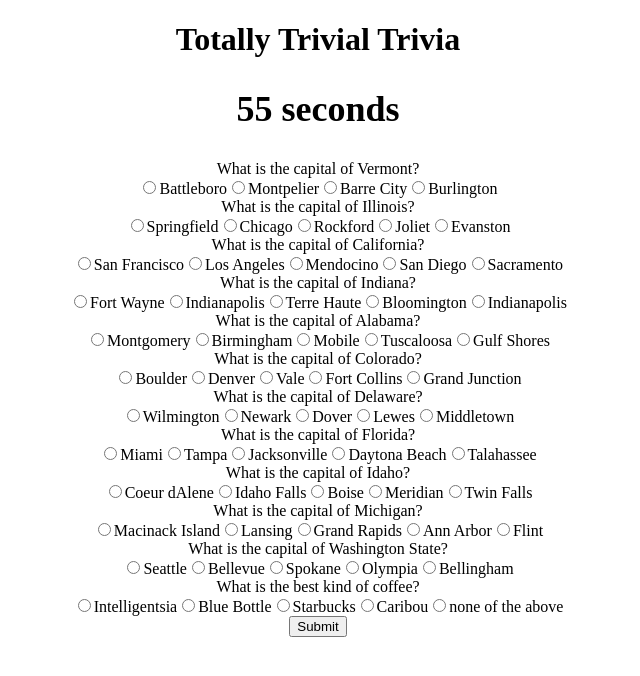
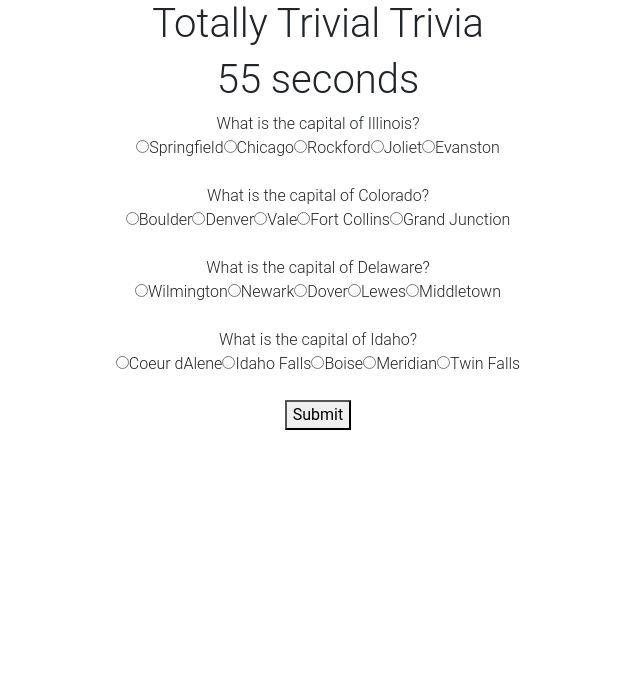
Before and after one commit to danielp28/TriviaGame, a plain HTML site: page index.html in a window 1280 px wide. Shown: the whole page, without its empty margins (322-962 px from the left). Drawn offline with nearby package versions, Linux system fonts and the light colour scheme.

Commit message:
added bootstrap cdn adn DRY'd my js a little

```diff
--- a/assets/javascript/app.js
+++ b/assets/javascript/app.js
@@ -2,8 +2,7 @@
 $( document ).ready(function() {
 
     // this game object holds all of the questions, possible answers, and then the index of the correct answer for each
-        var game = {
-            questions: [
+           var questions = [
             {
                    question: 'What is the capital of Vermont?',
                    possibles: ['Battleboro', 'Montpelier', 'Barre City', 'Burlington'],
@@ -66,54 +65,33 @@ $( document ).ready(function() {
                 id: 'question-twelve',
                 answer: 4
             }
-            ]}
+            ]
 
-        // test
-        var message = 'Game Over!';
-        // var $message = $('#message');
-        // test
 
-    // This initializes the button that starts the game
-        $(".startGame").on("click", function (){
-    // when the start button clicked, the div with the questions that was hidden is shown
-            $('.wrapper').show();
-            console.log('hello');
 
-            $(this).hide();
-        });
-
-        // These events start the timer: set the number of seconds the guesser has
-        var number = 60;
+        var timeRemaining = 60;
         $('#time-remaining').on('click', run);
 
-        // This function enables the number of seconds to decrease with time, and to display
+        // This function enables the timeRemaining of seconds to decrease with time, and to display
         // the result of that decrease until time is up.
         function decrement(){
-            // Decrease number by one.
-            number--;
-            // Show the number in the #time-remaining div.
-            $('#time-remaining').html('<h2>' + number + " seconds"+'</h2>');
-            // When the number is equal to zero,
-            if (number === 0){
+            // Decrease timeRemaining by one.
+            timeRemaining--;
+            // Show the timeRemaining in the #time-remaining div.
+            $('#time-remaining').text(timeRemaining + " seconds");
+            // When the timeRemaining is equal to zero,
+            if (!timeRemaining){
             // run the stop function.
             stop();
             // Alert the user that time is up. Update the innerHTML of the message
            // div to say 'Game Over!'
-            // alert('Time Up!')
-           lalert('time up!');
+            alert('time up!');
             checkAnswers();
             }
         }
-        // test
-        // writes the win or lose message
-            // function writeMessage (){
-            // 	// updates the contents of the message div
-            // 	$message.html(message);
-            // }
-        // test
 
         // the run function sets the spacing of the decrement function's time interval so that
-        // it can be equal to a second per number decrement.
+        // it can be equal to a second per timeRemaining decrement.
         function run(){
             counter = setInterval(decrement, 1000);
         }
@@ -132,7 +110,7 @@ $( document ).ready(function() {
     function formTemplate(data) {
     // the first variable relates the form field for question with the data in the object for
     // each question so that the questions can be inputed into that form field
-        var qString = "<form id='questionOne'>"+ data.question +"<br>";
+        var qString = "<form id='questionOne'>"+ data.question + "<br>" ;
     // this variable to access the question object's possibles array needed to answer each question
         var possibles = data.possibles;
     // a for loop to go through the possibles array for each question to add the values of each possibles
@@ -141,19 +119,23 @@ $( document ).ready(function() {
         for (var i = 0; i < possibles.length; i++) {
             var possible = possibles[i];
             console.log(possible);
-            qString = qString + "<input type='radio' name='"+data.id+"' value="+ i +">"+possible;
+            qString = qString + "<input type='radio' name="+data.id+" value="+ i +">"+possible;
 
         }
-        return qString + "</form>";
+        return qString + "</form> <br>";
     }
     window.formTemplate = formTemplate;
 
     // this function takes the template created in the last function and by appending it,
     // allows it to be displayed on the page
     function buildQuestions(){
+        var questions2 = questions;
+        for (var i = 0; 4 < questions2.length; i++){
+        questions2.splice(Math.floor(Math.random()*questions2.length), 1)
+        }
         var questionHTML = ''
-        for (var i = 0; i<game.questions.length; i++) {
-            questionHTML = questionHTML + formTemplate(game.questions[i]);
+        for (var i = 0; i<questions2.length; i++) {
+            questionHTML = questionHTML + formTemplate(questions2[i]);
         }
         $('#questions').append(questionHTML);
 
@@ -170,19 +152,10 @@ $( document ).ready(function() {
     // call the buildQuestions function
     buildQuestions();
 
-    // function to build the display of guesser results
-    function resultsTemplate(question){
-        var htmlBlock = '<div>'
-        htmlBlock = htmlBlock + question.question + ': ' + isChecked;
-        return htmlBlock + "</div>";
-    }
-
     // function to tabulate the guesser results
     function checkAnswers (){
 
     // variables needed to hold results
-        var resultsHTML = '';
-        var guessedAnswers = [];
         var correct = 0;
         var incorrect = 0;
         var unAnswered =0
@@ -190,14 +163,14 @@ $( document ).ready(function() {
     // for loop iterates through each question and passes the questions at each index first into
     // the isCorrect function to see if they match the indices of correct answers, and if they do,
     // increments up the correct score
-        for (var i = 0; i<game.questions.length; i++) {
-            if (isCorrect(game.questions[i])) {
+        for (var i = 0; i<questions.length; i++) {
+            if (isCorrect(questions[i])) {
                 correct++;
             } else {
     // then this statement runs the questions at each index through the checkAnswered function
     // to determine whether the user clicked an answer, or did not click an answer, so that
     // incorrect and unAnswered scores can be delineated from each other
-                if (checkAnswered(game.questions[i])) {
+                if (checkAnswered(questions[i])) {
                     incorrect++;
                 } else {
                     unAnswered++;
--- a/index.html
+++ b/index.html
@@ -7,12 +7,18 @@
     <meta http-equiv="X-UA-Compatible" content="ie=edge">
     <title>Trivia Game</title>
     <link rel="stylesheet" href="assets/css/style.css">
+    <!-- Font Awesome -->
+<link rel="stylesheet" href="https://use.fontawesome.com/releases/v5.8.2/css/all.css">
+<!-- Bootstrap core CSS -->
+<link href="https://cdnjs.cloudflare.com/ajax/libs/twitter-bootstrap/4.3.1/css/bootstrap.min.css" rel="stylesheet">
+<!-- Material Design Bootstrap -->
+<link href="https://cdnjs.cloudflare.com/ajax/libs/mdbootstrap/4.8.10/css/mdb.min.css" rel="stylesheet">
 </head>
 
 <body>
     <div class="main-content">
         <h1 id="header">Totally Trivial Trivia</h1>
-        <h2 id="time-remaining">01:00</h2>
+        <h1 id="time-remaining">60 seconds</h1>
         <div id="questions"></div>
         <div id="results"></div>
         <button type="submit" id="finish">Submit</button>
@@ -24,7 +30,14 @@
 
 
     </div>
-    <script src="https://cdnjs.cloudflare.com/ajax/libs/jquery/3.2.1/jquery.min.js"></script>
+    <!-- JQuery -->
+<script type="text/javascript" src="https://cdnjs.cloudflare.com/ajax/libs/jquery/3.4.1/jquery.min.js"></script>
+<!-- Bootstrap tooltips -->
+<script type="text/javascript" src="https://cdnjs.cloudflare.com/ajax/libs/popper.js/1.14.4/umd/popper.min.js"></script>
+<!-- Bootstrap core JavaScript -->
+<script type="text/javascript" src="https://cdnjs.cloudflare.com/ajax/libs/twitter-bootstrap/4.3.1/js/bootstrap.min.js"></script>
+<!-- MDB core JavaScript -->
+<script type="text/javascript" src="https://cdnjs.cloudflare.com/ajax/libs/mdbootstrap/4.8.10/js/mdb.min.js"></script>
     <script type="text/javascript" src="assets/javascript/app.js"></script>
 </body>
 
```
Also changed, not shown: assets/css/style.css (line endings or trailing spaces).
